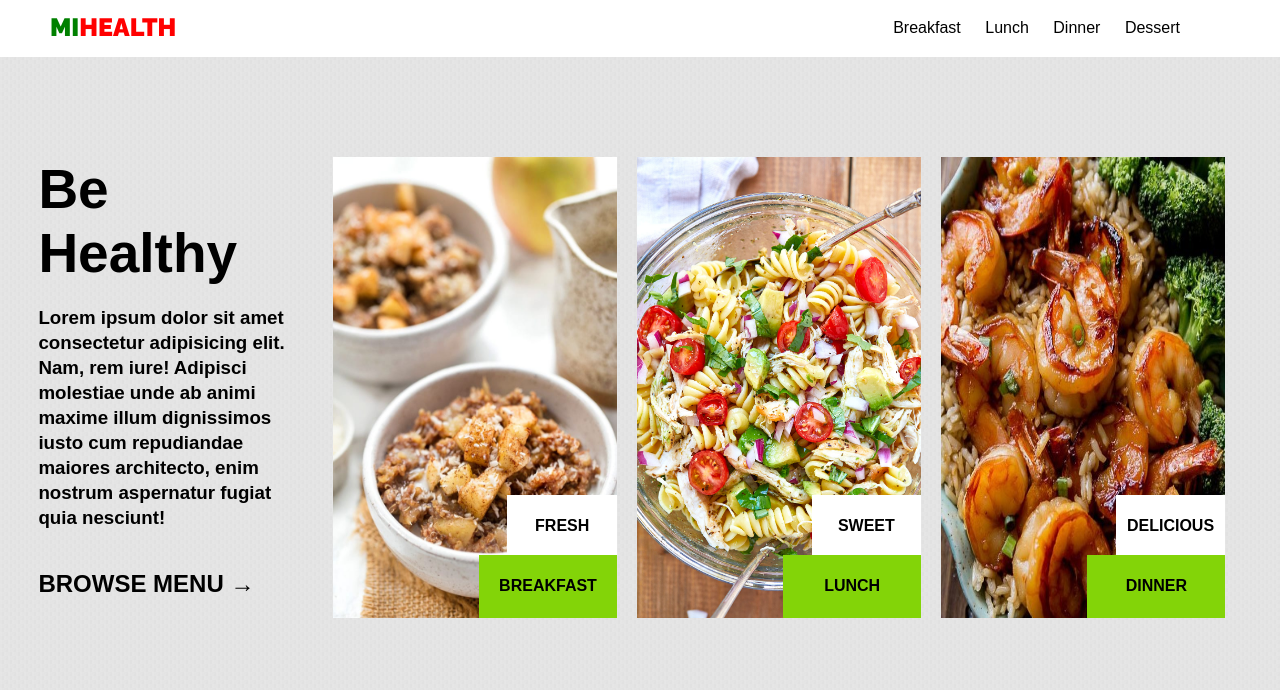
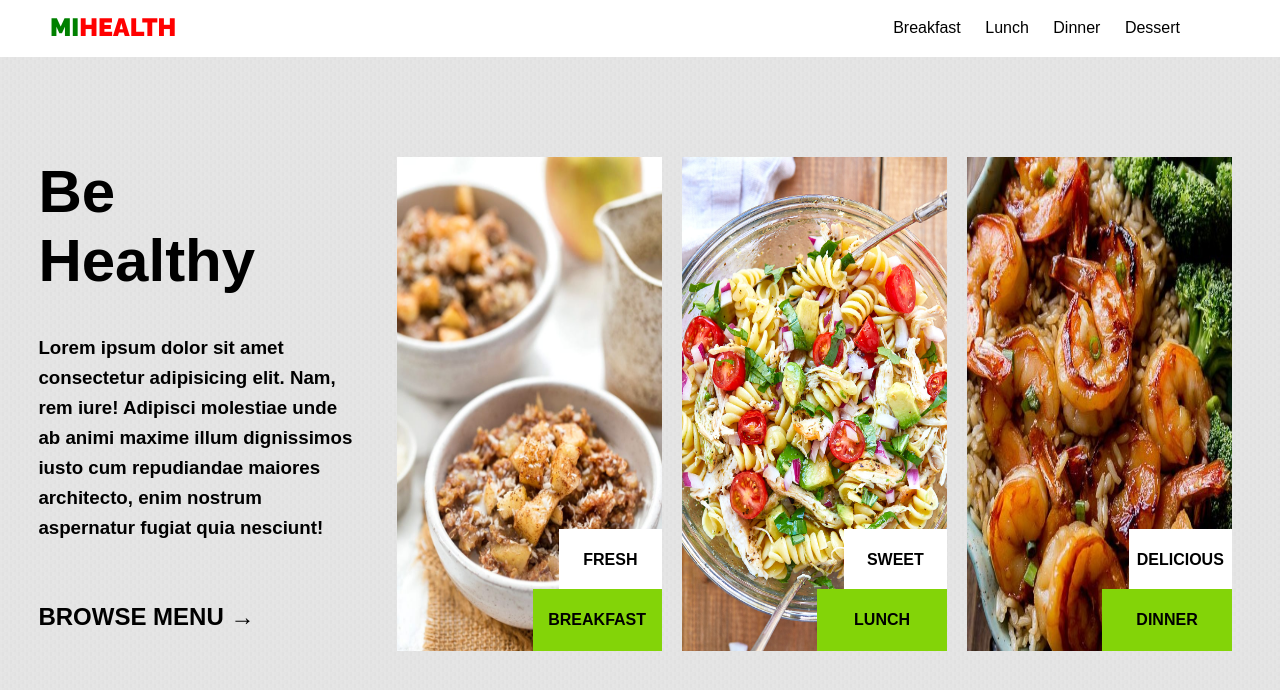
Before and after one commit to Mossysquid/MiHealth, a plain HTML site: page index.html in a window 1280 px wide. Drawn offline with Linux system fonts and the light colour scheme.

Commit message:
updated the website to make it look exactly like the picture

```diff
--- a/styles.css
+++ b/styles.css
@@ -56,14 +56,18 @@ nav {
 
 #text {
     margin: 0 3%;
-    max-width: 20%;
+display: flex;
+flex-direction: column;
+max-width: 25%;
+justify-content: space-between;
 }
 
 #text h1 {
     margin: 0;
-    font-size: 55px;
+    font-size: 60px;
     margin-bottom: 20px;
     max-width: min-content;
+    font-weight: 900;
 }
 
 #text h2 {
@@ -72,13 +76,14 @@ nav {
 
 #text h3 {
 margin-bottom: 40px;
-line-height: 25px;
+line-height: 30px;
 }
 
 .images-countainer {
     display: flex;
     flex-wrap: wrap;
     gap: 20px;
+    flex-grow: 2;
 }
 
 .image-with-labels {
```
